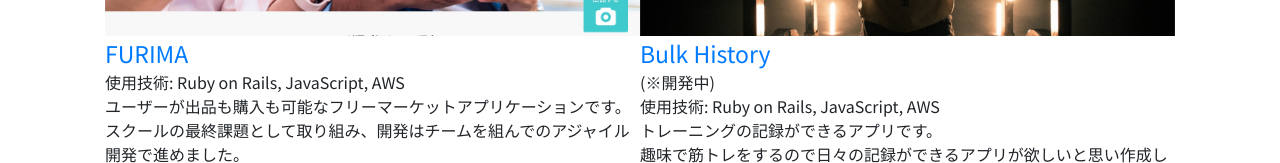
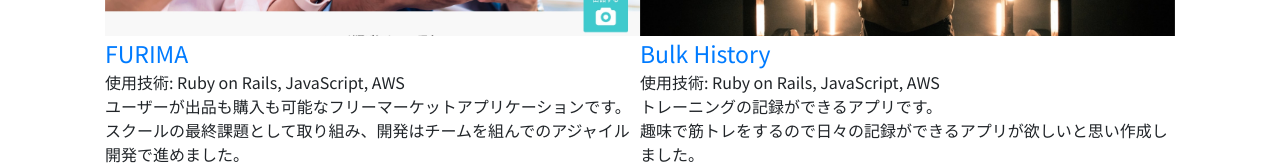
Before and after one commit to atsuya-koshida/portfolio, a plain HTML site: page index.html in a window 1280 px wide. Shown: the part 1936-2099 px from the top of the page. Drawn offline with Linux system fonts and the light colour scheme; a web font is replaced by a local one.

Commit message:
fix bulkhistory message

```diff
--- a/index.html
+++ b/index.html
@@ -132,7 +132,6 @@
                       ></div>
                     </div>
                     <a href="http://52.198.106.57/" target="_blank" class="works__title">Bulk History</a>
-                    <p>(※開発中)</p>
                     <p>使用技術: Ruby on Rails, JavaScript, AWS</p>
                     <p>トレーニングの記録ができるアプリです。</p>
                     <p>趣味で筋トレをするので日々の記録ができるアプリが欲しいと思い作成しました。</p>
```
